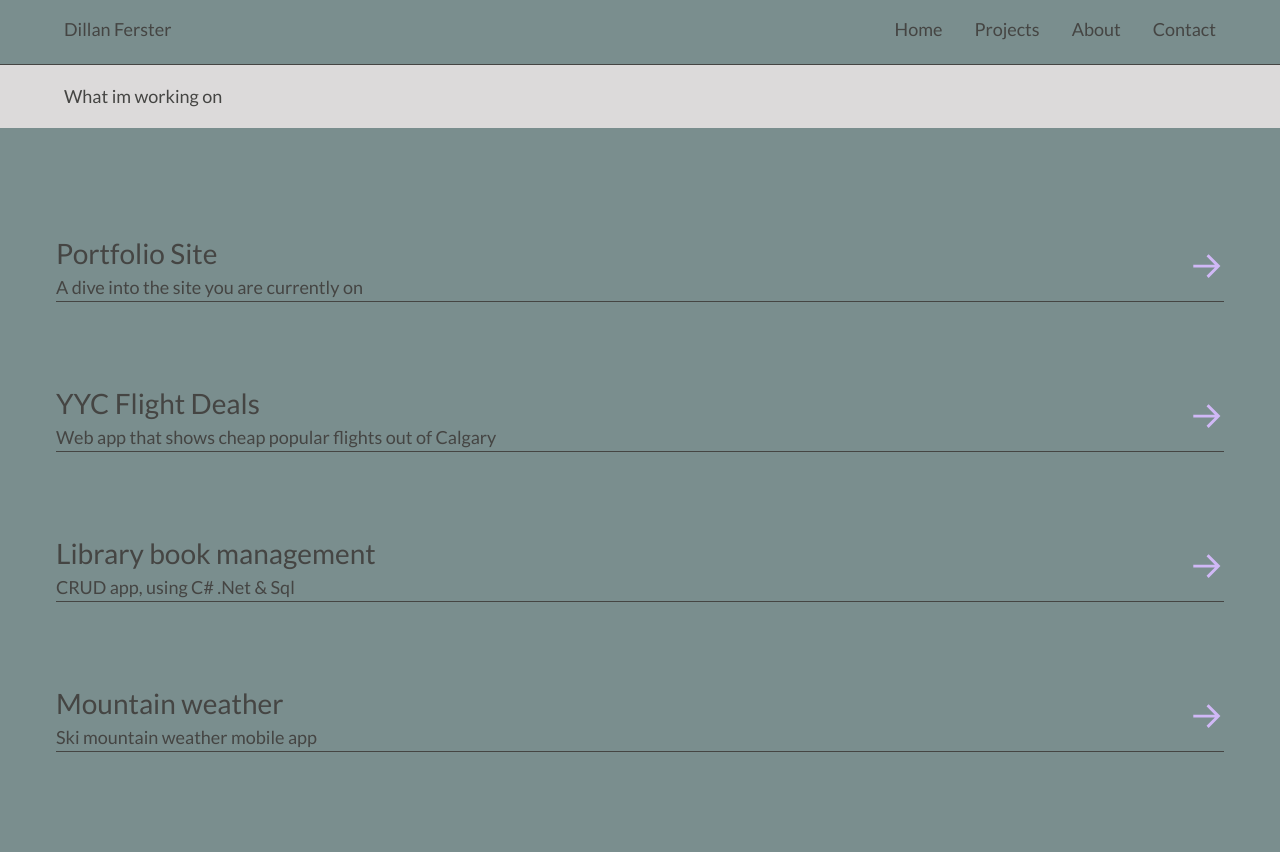
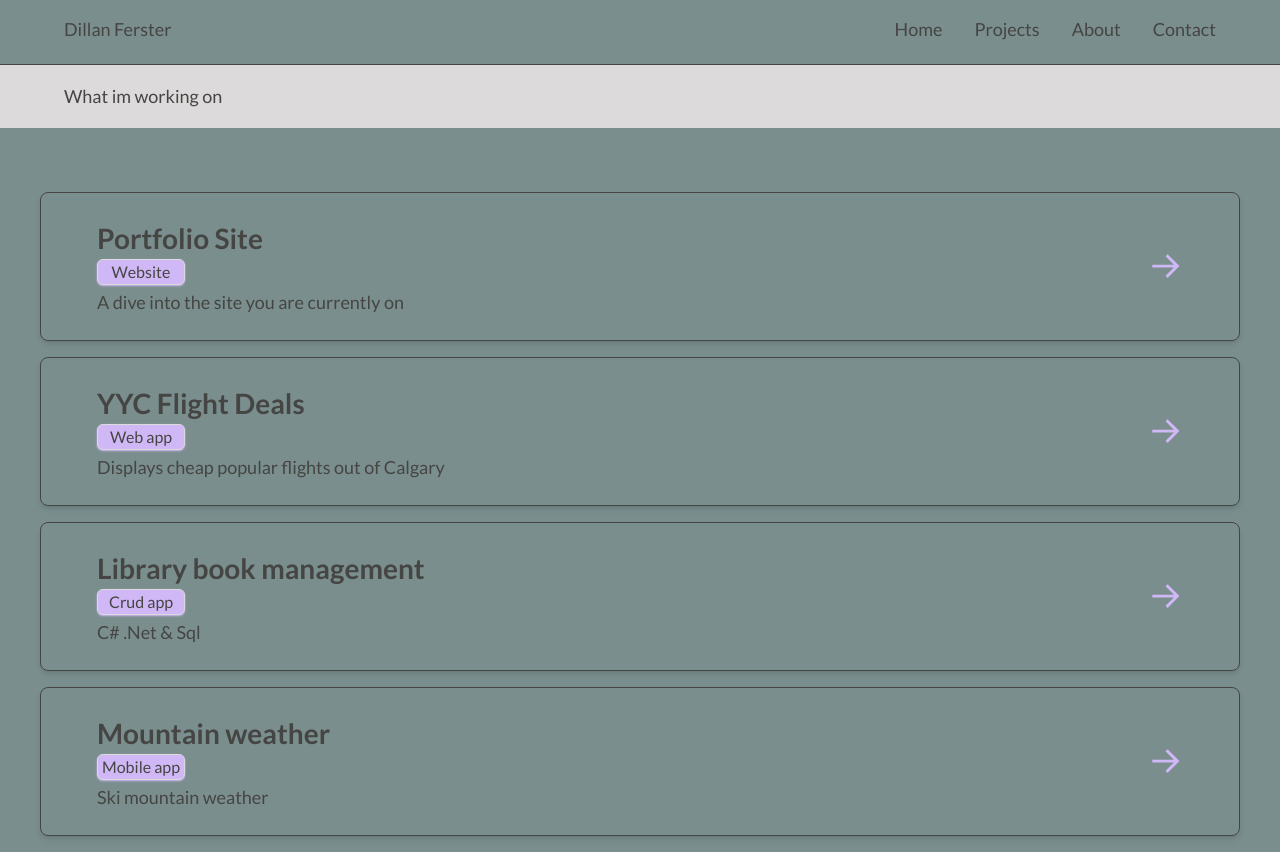
Before and after one commit to dillanferster/PortfolioSite, a React (Vite) app: page /projects in a window 1280 px wide. Before the commit the page ends 800 px from the top, so only its background shows below. Built offline with nearby package versions, Linux system fonts and the light colour scheme.

Commit message:
prject upd

```diff
--- a/src/components/projectItem/index.jsx
+++ b/src/components/projectItem/index.jsx
@@ -2,20 +2,25 @@ import React from "react";
 import arrow from "../../assets/arrow2.svg";
 import "./styles.css";
 
-function ProjectItem({ project, desc, id }) {
+function ProjectItem({ project, desc, tag }) {
   return (
-    <div className=" px-[3.5rem]  max-w-[80rem] mx-auto  text-[var(--black)] py-10 max-sm:px-[2rem] ">
+    <div className=" px-[3.5rem]  max-w-[80rem] mx-auto  text-[var(--black)] py-6 max-sm:px-[2rem] border rounded-lg shadow-md border-[var(--black)] mb-4 ">
       <button
         id="project-item-btn"
         className="w-full hover:text-[var(--text-hover)] "
       >
         <div className="flex justify-between w-full">
           <div className="flex flex-col">
-            <div className="flex justify-start items-center">
-              <p className="text-[28px] max-sm:text-[18px]">{project}</p>
+            <div className="flex justify-start items-center ">
+              <p className="text-[28px] font-bold max-sm:text-[18px]">
+                {project}
+              </p>
             </div>
 
             <div className="">
+              <div className="w-[5.5rem] bg-[var(--purple)]  text-[var(--black)] rounded-md mr-2 shadow-sm border border-[var(--beige)] shadow-[var(--purple)] mb-1 max-sm:text-[12px] max-sm:w-[4rem]">
+                {tag}
+              </div>
               <p className="text-[18px] max-sm:text-[12px] wrap  text-start">
                 {desc}
               </p>
@@ -32,7 +37,7 @@ function ProjectItem({ project, desc, id }) {
         </div>
       </button>
 
-      <hr className="border-[var(--black)] " />
+      {/* <hr className="border-[var(--black)] " /> */}
     </div>
   );
 }
--- a/src/index.css
+++ b/src/index.css
@@ -5,7 +5,7 @@
 :root {
   --black: #454543;
 
-  --purple: #826cda;
+  --purple: #d0b8f6;
   --blue: #cedef2;
   --green: #d3ecee;
   --bg: #7a8e8e;
--- a/src/pages/projects/index.jsx
+++ b/src/pages/projects/index.jsx
@@ -9,25 +9,29 @@ function ProjectsPage({ burgerOpen }) {
     {
       projectName: "Portfolio Site",
       path: "/ProjectArticleOne",
+      tag: "Website",
       desc: "A dive into the site you are currently on",
       id: "00",
     },
     {
       projectName: "YYC Flight Deals",
       path: "/ProjectArticleTwo",
-      desc: "Web app that shows cheap popular flights out of Calgary  ",
+      tag: "Web app",
+      desc: "Displays cheap popular flights out of Calgary  ",
       id: "01",
     },
     {
       projectName: "Library book management",
       path: "/ProjectArticleTwo",
-      desc: "CRUD app, using C# .Net & Sql",
+      tag: "Crud app",
+      desc: "C# .Net & Sql",
       id: "02",
     },
     {
       projectName: "Mountain weather",
+      tag: "Mobile app",
       path: "/ProjectArticleFour",
-      desc: "Ski mountain weather mobile app",
+      desc: "Ski mountain weather",
       id: "03",
     },
   ];
@@ -61,7 +65,7 @@ function ProjectsPage({ burgerOpen }) {
     <main className="w-full">
       <Header title="What im working on"></Header>
       <div
-        className={`pt-[12rem] ${
+        className={`pt-[12rem] px-10 ${
           burgerOpen ? "h-screen overflow-y-hidden" : ""
         } `}
       >
@@ -72,6 +76,7 @@ function ProjectsPage({ burgerOpen }) {
                 <motion.li key={item.id} variants={listItem}>
                   <ProjectItem
                     id={item.id}
+                    tag={item.tag}
                     project={item.projectName}
                     desc={item.desc}
                   ></ProjectItem>
```
